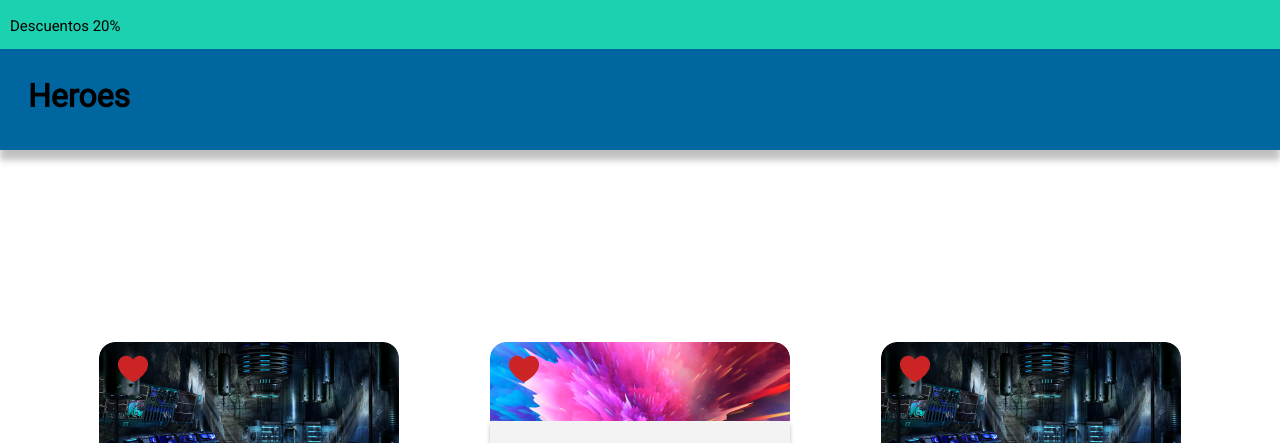
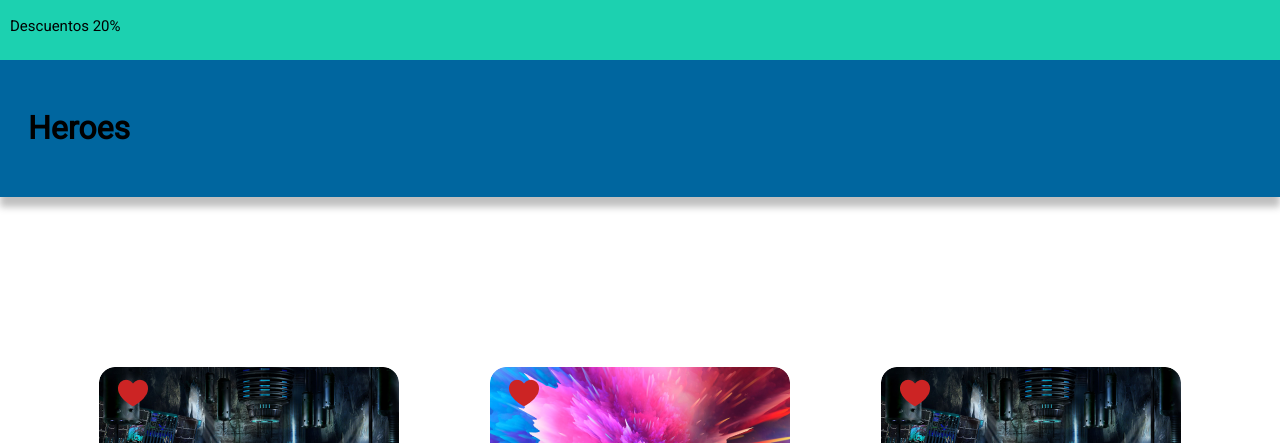
Before and after one commit to Arauco8/heroes, a plain HTML site: page index.html in a window 1280 px wide. Shown: the top 443 px of the page. Drawn offline with Linux system fonts and the light colour scheme.

Commit message:
Agregando flex al header

```diff
--- a/css/styles.css
+++ b/css/styles.css
@@ -2,8 +2,13 @@
     box-sizing: content-box;
 }
 
+header{
+    display: flex;
+    flex-direction: column;
+}
+
 .barDiscount {
-    height: 38px;
+
     background-color: #1CD1B0;
     background-size: cover;
     margin-top: -16px;
@@ -15,9 +20,6 @@
 }
 
 .headerTop {
-    position: relative;
-    height: 101px;
-    top: -22px;
     background-color: #00669F;
     box-shadow: 0px 10px 7px rgba(0, 0, 0, 0.25);
     margin-left: -8px;
@@ -26,7 +28,7 @@
 }
 
 footer {
-    height: 51px;
+
     background-color: #00669F;
     box-shadow: 0px 4px 4px rgba(0, 0, 0, 0.25);
     margin-left: -8px;
@@ -44,8 +46,8 @@ h1 {
 
 section{
     display: flex;
-    justify-content: center;
     justify-content: space-evenly;
+
 }
 
 article{
```
